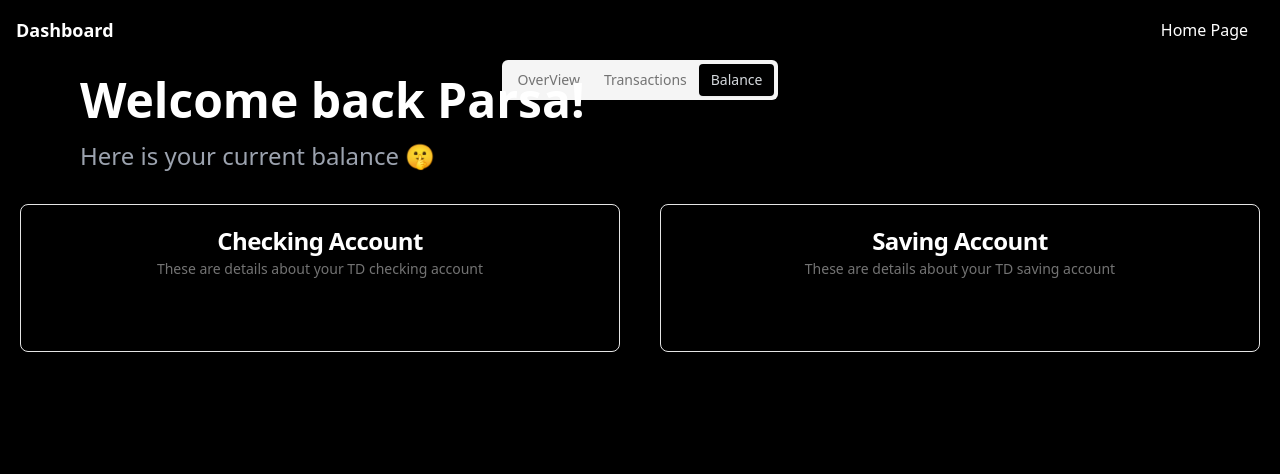
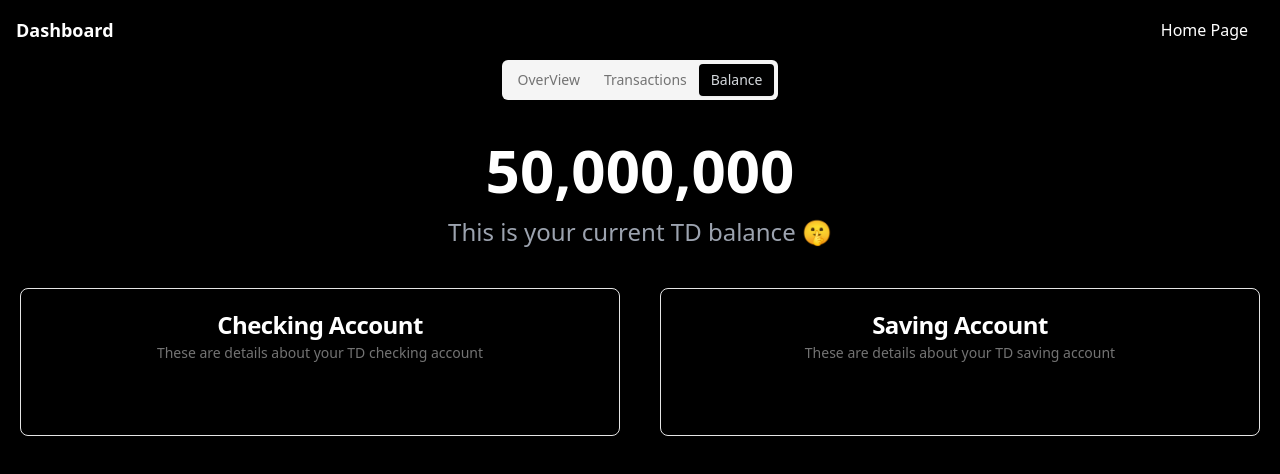
Before and after one commit to ParsaPeikani/BudgetBuddy-Tracker, a Next.js app: page /dashboard in a window 1280 px wide. Shown: the top 474 px of the page. Built offline with nearby package versions, Linux system fonts and the light colour scheme; no server answers; the database is empty.

Commit message:
Fixed the header of balance page

```diff
--- a/src/app/dashboard/page.tsx
+++ b/src/app/dashboard/page.tsx
@@ -404,16 +404,14 @@
               </div>
             )}
             <TabsContent value="balance">
-              <div className="flex justify-between bg-black p-8 lg:pl-20 -mt-40 md:pl-10">
-                <div>
-                  <h1 className="text-white lg:text-5xl md:text-3xl font-bold mb-4 pt-24">
-                    Welcome back Parsa!
-                  </h1>
-                  <p className="text-gray-400 lg:text-2xl md:text-md">
-                    Here is your current balance 🤫
-                  </p>
-                </div>
+              <div className="flex flex-col items-center justify-center text-white mt-10">
+                <h1 className="text-6xl font-bold mb-4">50,000,000</h1>
+                <p className="text-gray-400 text-2xl mb-10">
+                  This is your current TD balance 🤫
+                </p>
               </div>
+
+              {/* <div className="flex justify-between bg-black p-8 lg:pl-20 -mt-40 md:pl-10"></div> */}
               <div className="flex justify-center">
                 <CheckingComponent />
                 <SavingComponent />
```
